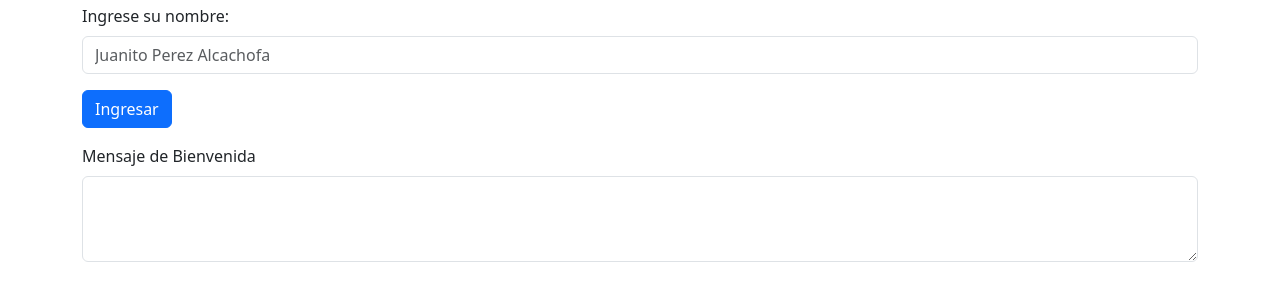
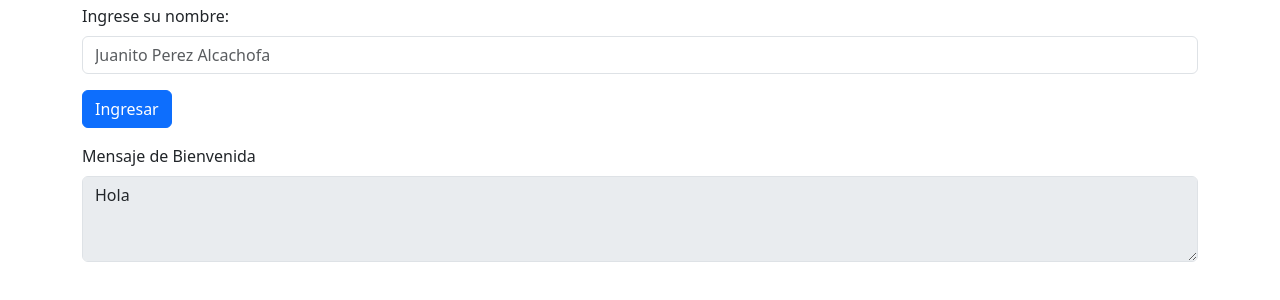
Before and after one commit to StevenLP06/Practica_Html-Js, a plain HTML site: page index.html in a window 1280 px wide. Both pictures are taken after a click on the button "Ingresar". Shown: the part 42-342 px from the top of the page. Drawn offline with nearby package versions, Linux system fonts and the light colour scheme.

Commit message:
feat: function of show the name

```diff
--- a/index.html
+++ b/index.html
@@ -28,7 +28,7 @@
         <div class="mb-3">
             <button onclick="mostrar_Mensaje()" type="button" class="btn btn-primary">Ingresar</button>
         </div>
-        <div class="mb-3">
+        <div class="mb-3 d-none" id="mensaje">
             <label for="bienvenida" class="form-label">Mensaje de Bienvenida</label>
             <textarea class="form-control" id="" rows="3"></textarea>
         </div>
@@ -36,6 +36,7 @@
     <script src="https://cdn.jsdelivr.net/npm/bootstrap@5.3.8/dist/js/bootstrap.bundle.min.js"
         integrity="sha384-FKyoEForCGlyvwx9Hj09JcYn3nv7wiPVlz7YYwJrWVcXK/BmnVDxM+D2scQbITxI"
         crossorigin="anonymous"></script>
+        <script src="script.js"></script>
 </body>
 
 </html>
--- a/script.js
+++ b/script.js
@@ -0,0 +1,13 @@
+function mostrar_Mensaje(){
+    let nombre = document.getElementById("name").value;
+    let mensaje = document.getElementById("mensaje");
+    alert("Bienvenid@ "+ nombre)
+
+    mensaje.classList.remove("d-none");
+    mensaje.innerHTML = `
+        <div class="mb-3" id="mensaje">
+            <label for="bienvenida" class="form-label">Mensaje de Bienvenida</label>
+            <textarea class="form-control" id="" rows="3" disabled readonly>Hola ${nombre}</textarea>
+        </div>
+    `
+}
```
